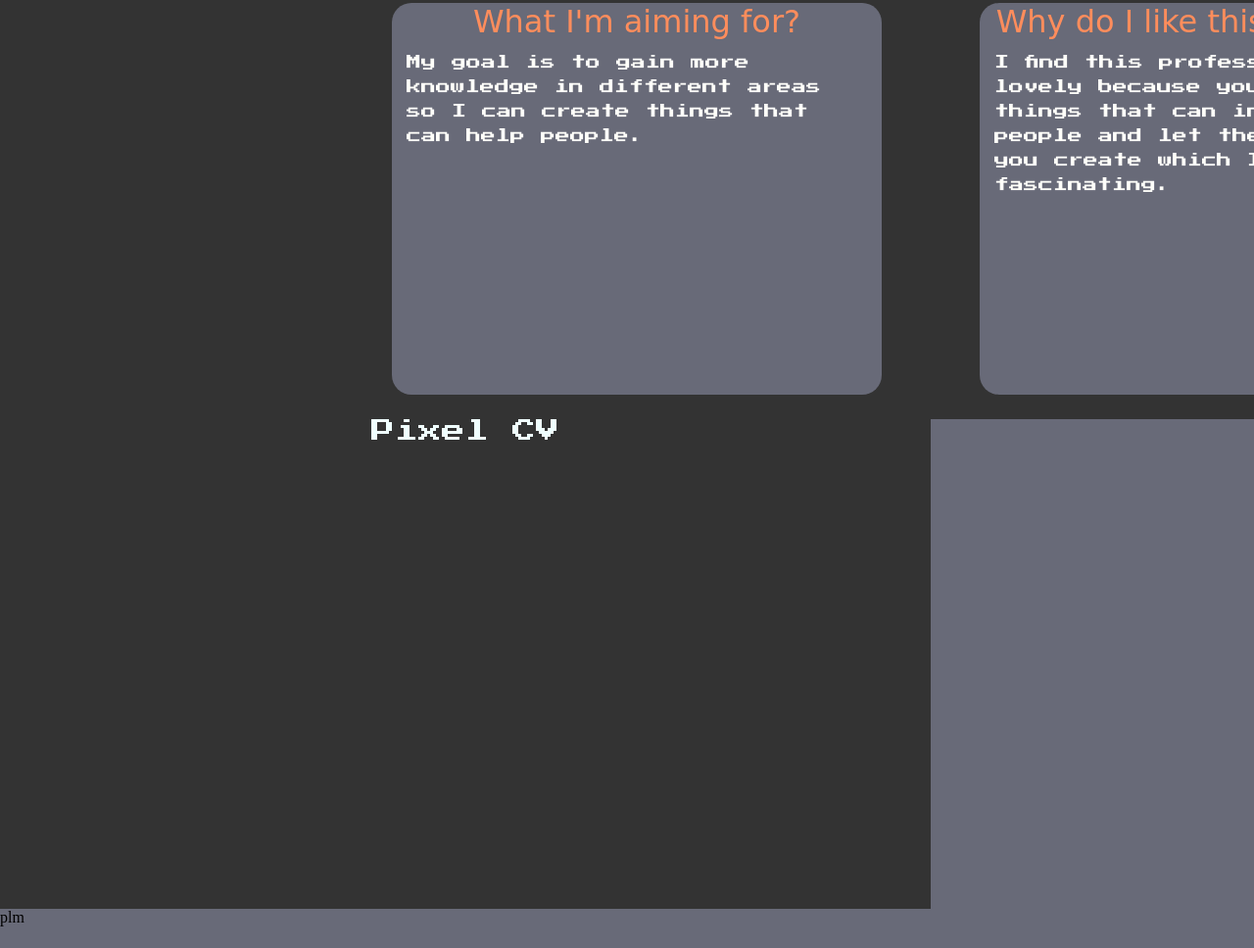
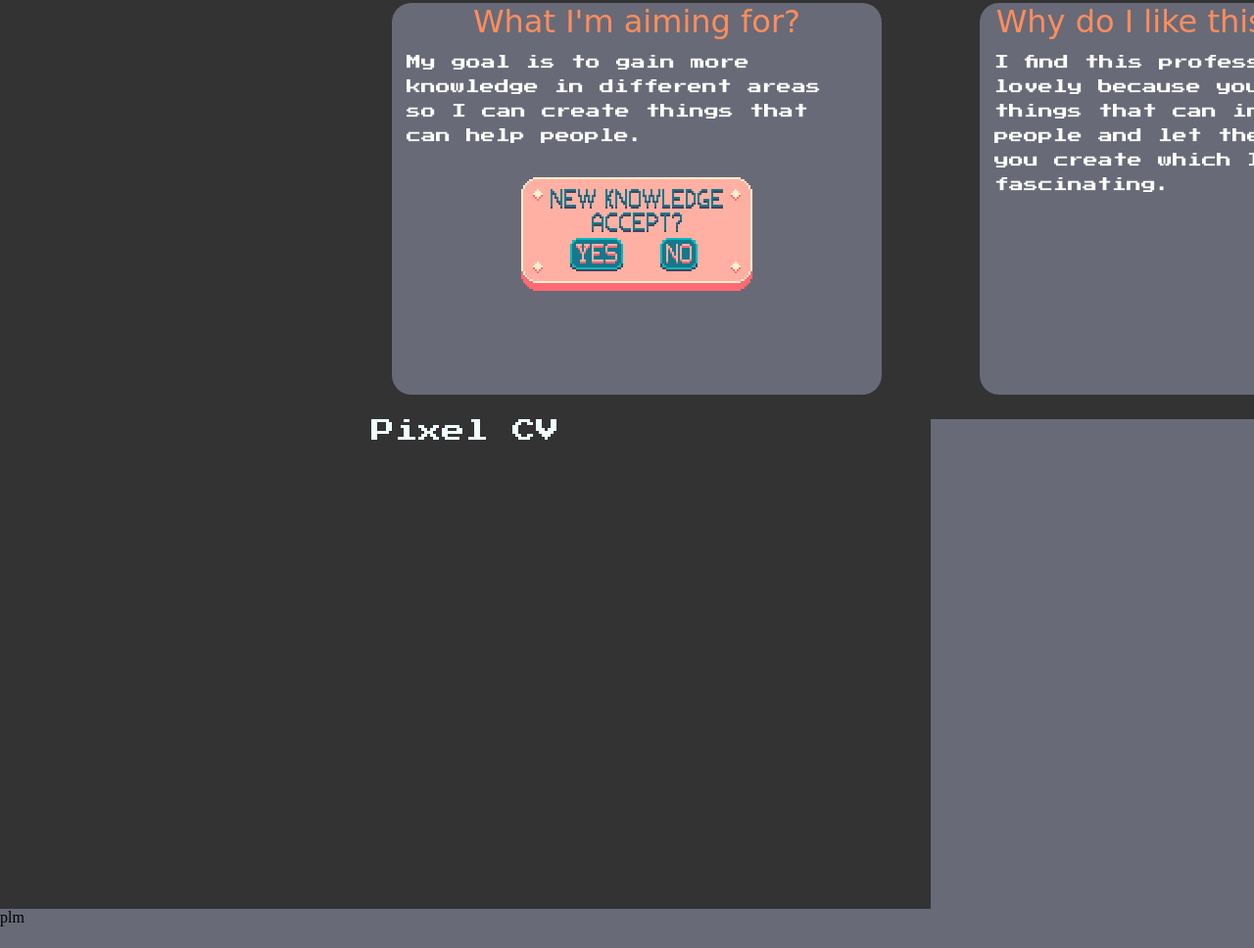
Before and after one commit to CrashMtfk/Portfolio, a website built with Vite: page portfolio/index.html in a window 1280 px wide. Shown: the part 1650-2618 px from the top of the page at 98% size. Built offline with nearby package versions, Linux system fonts and the light colour scheme; a web font is replaced by a local one.

Commit message:
Added new pixel art

```diff
--- a/portfolio/index.html
+++ b/portfolio/index.html
@@ -54,6 +54,7 @@
           <h3>What I'm aiming for?</h3>
           <p>My goal is to gain more knowledge in different areas so
           I can create things that can help people.</p>
+          <img src="images/KnowledgeButton.png" alt="image of a text box">
         </div>
         <div class="profession-container">
           <h3>Why do I like this profession?</h3>
--- a/portfolio/style.css
+++ b/portfolio/style.css
@@ -146,6 +146,10 @@ nav ul li a:hover{
   margin-top: 20px;
 }
 
+.about-content .aiming-container img {
+  margin-top: 20px;
+}
+
 .cv-section {
   display: flex;
   width: 1900px;
```
Also changed, not shown: portfolio/images/KnowledgeButton.png (added).
